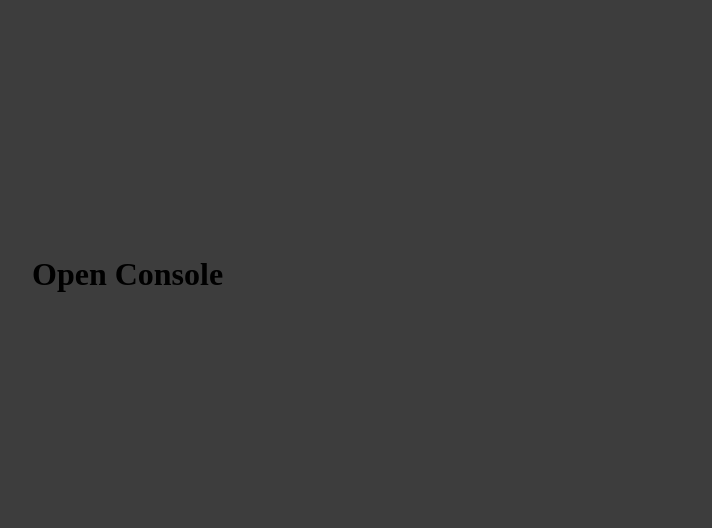
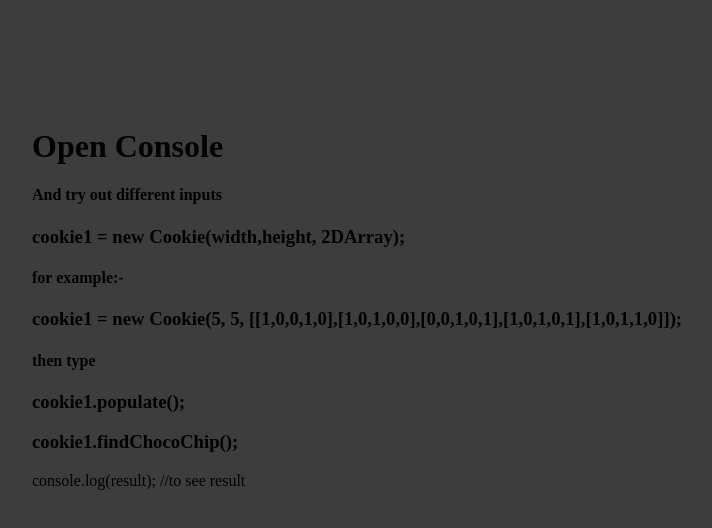
Before and after one commit to gilann/Classic-Cookie-Challenge, a plain HTML site: page index.html in a window 1280 px wide. Shown: the whole page, without its empty margins (480-1192 px from the left). Drawn offline with Linux system fonts and the light colour scheme.

Commit message:
Update index.html

```diff
--- a/index.html
+++ b/index.html
@@ -16,14 +16,24 @@
 			background: #3d3d3d;
 			overflow: hidden;
 		}
-		h1{
+		div{
 			margin-left : 40%;
-			margin-top: 20%;
+			margin-top: 10%;
 		}
 
 	</style>
 </head>
 <body>
+	<div>
 	<h1>Open Console</h1>
+	<h4>And try out different inputs</h4>
+	<h3>cookie1 = new Cookie(width,height, 2DArray);</h3>
+	<h4>for example:-</h4>
+	<h3>cookie1 = new Cookie(5, 5, [[1,0,0,1,0],[1,0,1,0,0],[0,0,1,0,1],[1,0,1,0,1],[1,0,1,1,0]]);</h3>
+	<h4>then type</h4>
+	<h3>cookie1.populate();</h3>
+	<h3>cookie1.findChocoChip();</h3>
+	</h3>console.log(result);</h3> //to see result
+	</div>
 </body>
 </html>
```
